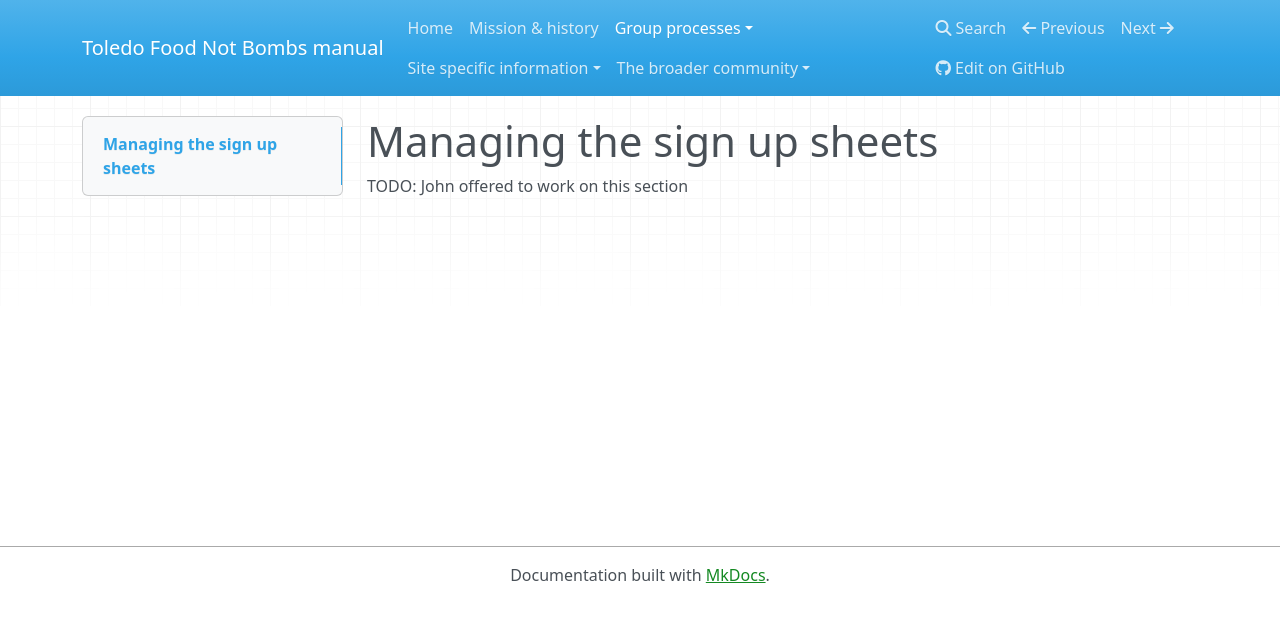
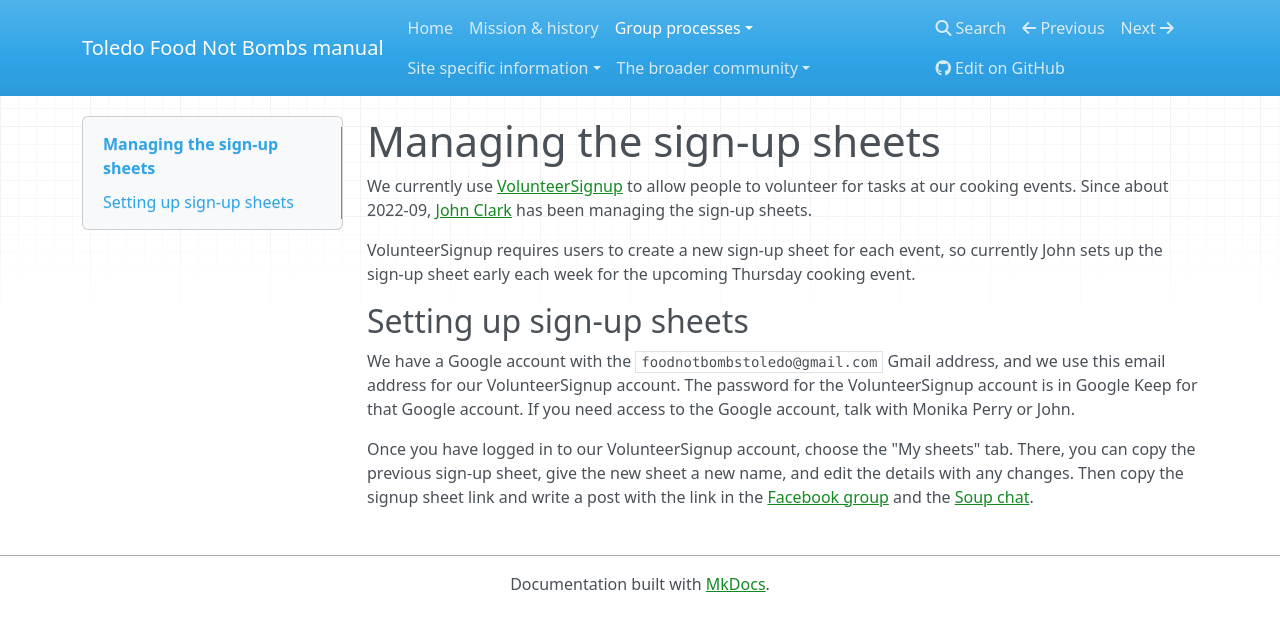
Before and after one commit to ToledoFNB/manual, an MkDocs documentation site: the page built from docs/signup.md, in a window 1280 px wide. Shown: the top 631 px of the page. Built offline with MkDocs 1.6.1, drawn with Linux system fonts in a browser that asks for light colours; nearby versions of some CDN libraries.

Commit message:
Add content to the sign-up section

```diff
--- a/docs/signup.md
+++ b/docs/signup.md
@@ -1,3 +1,11 @@
-# Managing the sign up sheets
+# Managing the sign-up sheets
 
-TODO: John offered to work on this section
+We currently use [VolunteerSignup](https://volunteersignup.org/) to allow people to volunteer for tasks at our cooking events.  Since about 2022-09, [John Clark](mailto:john.l.clark@gmail.com) has been managing the sign-up sheets.
+
+VolunteerSignup requires users to create a new sign-up sheet for each event, so currently John sets up the sign-up sheet early each week for the upcoming Thursday cooking event.
+
+## Setting up sign-up sheets
+
+We have a Google account with the `foodnotbombstoledo@gmail.com` Gmail address, and we use this email address for our VolunteerSignup account.  The password for the VolunteerSignup account is in Google Keep for that Google account.  If you need access to the Google account, talk with Monika Perry or John.
+
+Once you have logged in to our VolunteerSignup account, choose the "My sheets" tab.  There, you can copy the previous sign-up sheet, give the new sheet a new name, and edit the details with any changes.  Then copy the signup sheet link and write a post with the link in the [Facebook group](communication.md#facebook-group) and the [Soup chat](communication.md#facebook-messenger-chat).
```
Also changed, not shown: docs/communication.md (+1 -1 lines).
